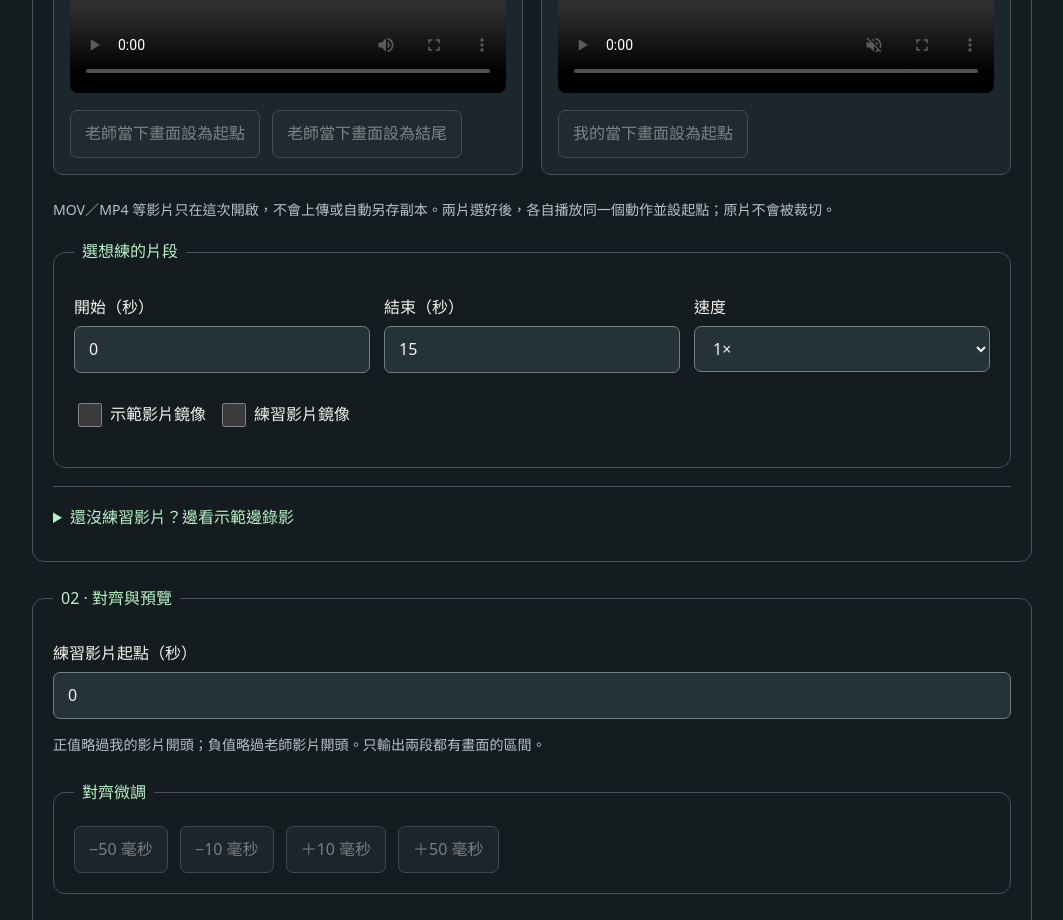
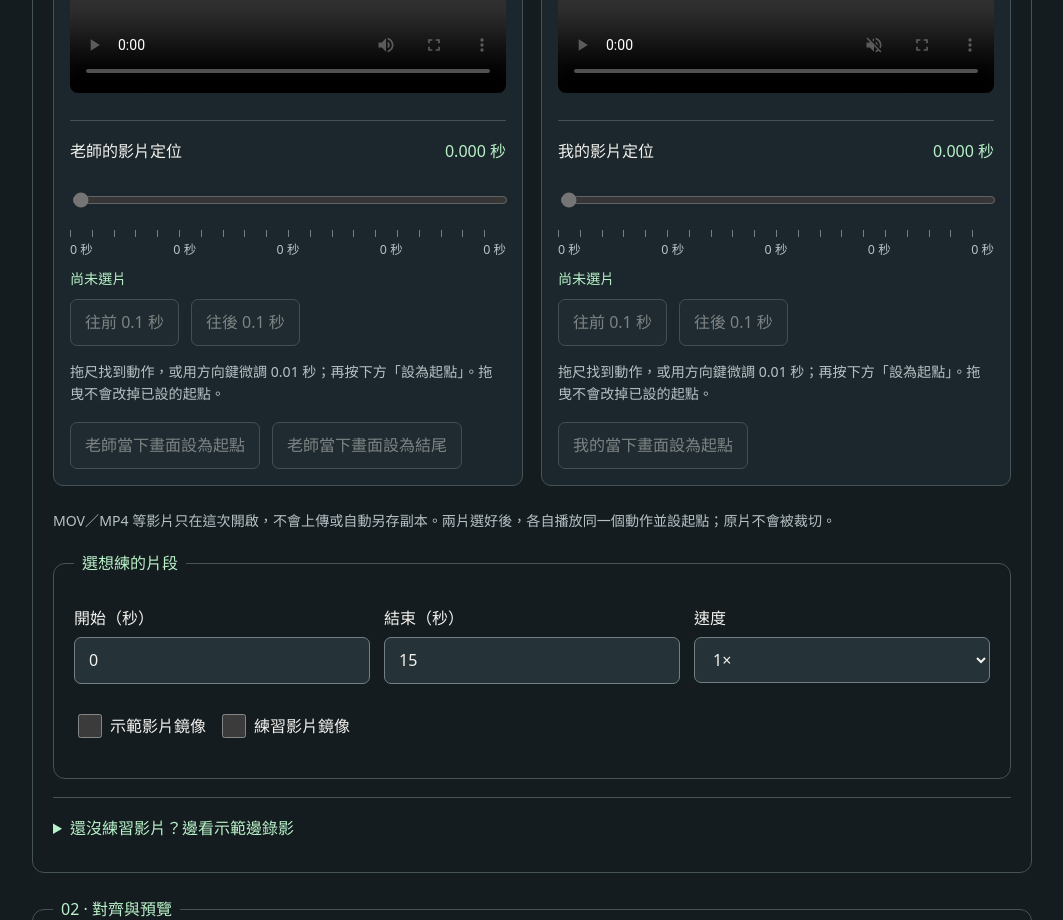
Before and after one commit to sunpochin/dance-stamp, a website: page web/index.html in a window 1280 px wide. Shown: the part 980-1900 px from the top of the page, without its empty margins (108-1171 px from the left). Drawn offline with Linux system fonts and the light colour scheme.

Commit message:
feat: Add second rulers for independent video start selection
Help dancers find the same motion in each source with labeled second rulers, precise readouts and small seek steps before explicitly applying a start. Reuse the existing comparison queue and offset mapping so browsing a frame cannot overwrite saved alignment, and lock source seeking while media operations run. Verify keyboard, boundaries, failed file recovery and coexistence with both export layouts.

```diff
--- a/web/index.html
+++ b/web/index.html
@@ -35,6 +35,15 @@
         <p id="reference-file-hint" class="hint">支援 MOV／MP4 等；選片不會自動上傳。</p></details>
         <!-- biome-ignore lint/a11y/useMediaCaption: 來源是使用者本機影片，不能憑空附上假字幕；本版不處理字幕生成。 -->
         <video id="reference" aria-label="示範影片播放器" aria-describedby="audio-status" controls playsinline preload="metadata"></video>
+        <!-- 定位只看畫面，按設起點才改配方；連續秒數不播報，避免讀屏蓋過操作。 -->
+        <div class="source-timeline">
+          <label for="reference-seek">老師的影片定位 <output id="reference-seek-time" for="reference-seek" aria-live="off">0.000 秒</output></label>
+          <input id="reference-seek" type="range" min="0" max="1" step="0.01" value="0" aria-describedby="reference-seek-help reference-chosen-start" disabled>
+          <div id="reference-ruler" class="time-ruler" aria-hidden="true"><span>0 秒</span><span>—</span></div>
+          <p id="reference-chosen-start" class="chosen-start">尚未選片</p>
+          <div id="reference-seek-buttons" class="actions"><button type="button" data-seek="-0.1" disabled>往前 0.1 秒</button><button type="button" data-seek="0.1" disabled>往後 0.1 秒</button></div>
+          <p id="reference-seek-help" class="hint">拖尺找到動作，或用方向鍵微調 0.01 秒；再按下方「設為起點」。拖曳不會改掉已設的起點。</p>
+        </div>
         <div class="actions"><button type="button" id="reference-start" disabled>老師當下畫面設為起點</button><button type="button" id="reference-end" disabled>老師當下畫面設為結尾</button></div>
         <button type="button" id="confirm-link" hidden>已預覽，確認連結到這份筆記</button>
       </div>
@@ -45,6 +54,15 @@
         <button type="button" id="select-self-video" class="primary" aria-describedby="self-file-hint" disabled>選擇練習影片</button><input id="self-file" type="file" aria-label="選擇練習影片" accept=".mov,.mp4,.m4v,.webm,.mkv,video/*" hidden>
         <p id="self-file-hint" class="hint">先選左邊示範影片，再選練習影片。</p></details>
         <video id="self" aria-label="練習影片播放器" controls playsinline muted preload="metadata"></video>
+        <!-- 定位只看畫面，按設起點才改配方；連續秒數不播報，避免讀屏蓋過操作。 -->
+        <div class="source-timeline">
+          <label for="self-seek">我的影片定位 <output id="self-seek-time" for="self-seek" aria-live="off">0.000 秒</output></label>
+          <input id="self-seek" type="range" min="0" max="1" step="0.01" value="0" aria-describedby="self-seek-help self-chosen-start" disabled>
+          <div id="self-ruler" class="time-ruler" aria-hidden="true"><span>0 秒</span><span>—</span></div>
+          <p id="self-chosen-start" class="chosen-start">尚未選片</p>
+          <div id="self-seek-buttons" class="actions"><button type="button" data-seek="-0.1" disabled>往前 0.1 秒</button><button type="button" data-seek="0.1" disabled>往後 0.1 秒</button></div>
+          <p id="self-seek-help" class="hint">拖尺找到動作，或用方向鍵微調 0.01 秒；再按下方「設為起點」。拖曳不會改掉已設的起點。</p>
+        </div>
         <div id="preview-frame" class="preview-frame" hidden><video id="preview" aria-label="相機即時取景預覽" playsinline muted hidden></video><div class="body-guide" aria-hidden="true"></div></div>
         <button type="button" id="self-start" disabled>我的當下畫面設為起點</button>
         <button type="button" id="confirm-take" hidden>已預覽，確認連結自拍</button>
--- a/web/main.js
+++ b/web/main.js
@@ -31,6 +31,10 @@ const overlayLayoutFields = /** @type {const} */ ([
   ['overlay-reference-scale', 'overlay-reference-scale-value'], ['overlay-reference-x', 'overlay-reference-x-value'], ['overlay-reference-y', 'overlay-reference-y-value'],
   ['overlay-self-scale', 'overlay-self-scale-value'], ['overlay-self-x', 'overlay-self-x-value'], ['overlay-self-y', 'overlay-self-y-value'],
 ]);
+const sourceTimelines = [
+  { video: reference, slider: $('reference-seek'), time: $('reference-seek-time'), ruler: $('reference-ruler'), chosen: $('reference-chosen-start'), buttons: $('reference-seek-buttons'), duration: () => referenceDurationMs, start: () => Number($('start').value) },
+  { video: self, slider: $('self-seek'), time: $('self-seek-time'), ruler: $('self-ruler'), chosen: $('self-chosen-start'), buttons: $('self-seek-buttons'), duration: () => selfDurationMs, start: () => Number($('offset').value) },
+];
 // File 只保留在本次頁面；不為了重開配方而暗中複製使用者的原片。
 const sessionMedia = new Map();
 let importDraft, relinkDraft, deleteDraft, inventoryToken = 0, outputAssetId;
@@ -157,7 +161,7 @@ function updateControls() {
     for (const el of $('library-panel').querySelectorAll('button, input, select')) (/** @type {HTMLButtonElement | HTMLInputElement | HTMLSelectElement} */ (el)).disabled = el.id !== 'backup' || !!active;
     showStorageRecovery();
   }
-  updateOverlayControls();
+  updateOverlayControls(); updateSourceTimelines();
 }
 function updateOverlayControls() {
   let available = !!referenceDurationMs && !!selfDurationMs && !!activeTakeId && !pendingTakeId && !pendingLinkId;
@@ -173,6 +177,38 @@ function updateOverlayControls() {
   }
   $('export-controls').disabled = !available || !!active || storageUnconfirmed();
   if (available && !active) drawOverlay(recipe());
+}
+function updateSourceTimelines() {
+  for (const entry of sourceTimelines) {
+    const duration = entry.duration() / 1000;
+    const disabled = !duration || !!active || storageUnconfirmed() || $('compare').getAttribute('aria-busy') === 'true';
+    entry.slider.disabled = disabled;
+    for (const button of entry.buttons.querySelectorAll('button')) button.disabled = disabled;
+    entry.slider.max = String(duration || 1);
+    const time = Math.max(0, Math.min(duration, entry.video.currentTime || 0));
+    entry.slider.value = String(time); entry.time.value = `${time.toFixed(3)} 秒`; entry.slider.setAttribute('aria-valuetext', `${time.toFixed(3)} 秒`);
+    const start = entry.start();
+    entry.chosen.textContent = !duration ? '尚未選片' : start < 0 ? `原片從 0 秒開始；比較偏移 ${start.toFixed(3)} 秒` : `已設起點 ${start.toFixed(3)} 秒`;
+    // 刻度只隨來源長度重建；播放位置更新不能每次換掉滑桿或鍵盤焦點。
+    if (entry.ruler.dataset.duration !== String(duration)) {
+      entry.ruler.dataset.duration = String(duration); entry.ruler.replaceChildren();
+      for (let i = 0; i <= 4; i++) {
+        const tick = document.createElement('span'); tick.textContent = `${Number((duration * i / 4).toFixed(2))} 秒`; entry.ruler.append(tick);
+      }
+    }
+  }
+}
+function locateSource(entry, seconds) {
+  if (entry.slider.disabled || active) return;
+  // 共同比較的偏移只能明確設起點時改；此處只讓使用者在原片中找同一個動作。
+  stopPractice(); entry.video.pause();
+  try { entry.video.currentTime = Math.max(0, Math.min(entry.duration() / 1000, seconds)); updateSourceTimelines(); }
+  catch { status('影片尚未就緒，請重新選片後再定位；原片與起點保留。'); }
+}
+for (const entry of sourceTimelines) {
+  entry.slider.addEventListener('input', () => locateSource(entry, Number(entry.slider.value)));
+  for (const button of entry.buttons.querySelectorAll('button')) button.addEventListener('click', () => locateSource(entry, entry.video.currentTime + Number(button.dataset.seek)));
+  for (const name of ['timeupdate', 'seeked']) entry.video.addEventListener(name, updateSourceTimelines);
 }
 async function operation(task) {
   if (active) return;
@@ -697,7 +733,7 @@ function updateIntersection() {
     $('play').disabled = false; $('export').disabled = false;
     if (outputBlob) $('output-status').textContent = outputRecipe === recipeSignature(value) ? `這支${$('export-layout').value === 'overlay' ? '疊影' : '左右並排'}影片對應目前的比較設定。` : '這是先前設定的 VS，原檔仍保留；若要目前設定的畫面，請重新匯出。';
   } catch (caught) { const error = caught instanceof Error ? caught : new Error(String(caught)); $('intersection').textContent = error.message; $('play').disabled = true; $('export').disabled = true; }
-  updateOverlayControls();
+  updateOverlayControls(); updateSourceTimelines();
 }
 for (const id of /** @type {const} */ (['start', 'end', 'rate', 'offset', 'reference-mirror', 'self-mirror', 'preview-mirror'])) $(id).addEventListener('change', () => { mirrors(); if (selfDurationMs) updateIntersection(); });
 // 空間設定只留本頁並烘焙進新疊影；變更後須提示舊輸出不會跟著改。
@@ -1704,7 +1740,7 @@ function changeComparison(change) {
   const version = ++comparisonSaveVersion;
   // blur 先於按鈕 click；保存時若停用按鈕，使用者剛按的播放／匯出就會被吃掉。
   // 以同一佇列保存，媒體操作進來時等待佇列，既不漏點擊也不讓 revision 互撞。
-  $('compare').setAttribute('aria-busy', 'true'); status('正在保存比較設定…');
+  $('compare').setAttribute('aria-busy', 'true'); updateSourceTimelines(); status('正在保存比較設定…');
   const saving = comparisonSave.then(async () => {
     await saveCurrentRecipe(value);
     if (version === comparisonSaveVersion && !active) await align(value, 0);
--- a/web/style.css
+++ b/web/style.css
@@ -62,3 +62,12 @@ nav a { color: #c5ced0; padding: 10px 4px; min-height: 46px; }
 #overlay-layout, .overlay-layout > fieldset { margin: 0; }
 .overlay-layout { grid-template-columns: 1fr; }
 @media (max-width: 800px) { .overlay-workspace { grid-template-columns: 1fr; } .overlay-workspace > canvas { position: static; } }
+
+/* 兩片各自有秒數尺，找畫面與提交起點分開；文字放大時刻度仍維持可讀。 */
+.source-timeline { margin: 10px 0 16px; border-top: 1px solid #455258; padding-top: 8px; }
+.source-timeline label { flex-direction: row; flex-wrap: wrap; justify-content: space-between; }
+.source-timeline output, .chosen-start { color: #b9f2c8; font-variant-numeric: tabular-nums; }
+.time-ruler { display: flex; justify-content: space-between; gap: 4px; padding-top: 10px; color: #b6c1c5; font-size: .78rem; font-variant-numeric: tabular-nums; background: repeating-linear-gradient(to right, #718087 0, #718087 1px, transparent 1px, transparent 5%) left top / 100% 7px no-repeat; }
+.time-ruler span { min-width: 0; text-align: center; }
+.time-ruler span:first-child { text-align: left; } .time-ruler span:last-child { text-align: right; }
+.chosen-start { margin: 8px 0; font-size: .88rem; }
```
Also changed, not shown: TECHNICAL.md (+20 -0 lines), docs/WEB_PREVIEW.md (+1 -1 lines), tests/app-coverage/run-app.ts (+2 -0 lines), tests/browser/source-time-rulers.js (added, +51 -0 lines), tests/unit/storageCompletion.test.ts (+2 -2 lines), web/types.d.ts (+10 -0 lines).
